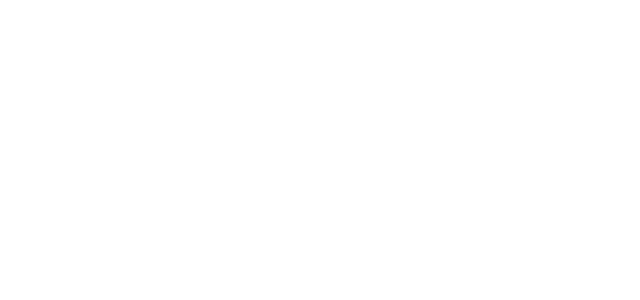
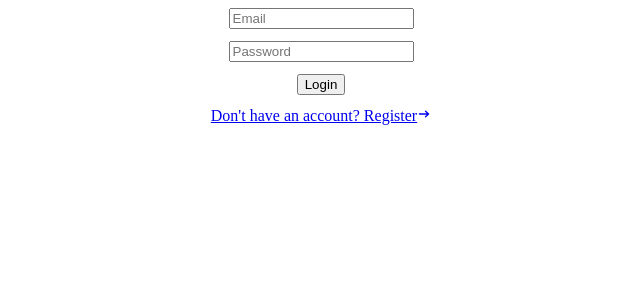
Before and after one commit to frrst-ian/Odin-Book, a React (Vite) app: page /l in a window 1280 px wide. Before the commit this address had no page. Shown: the top 300 px of the page, without its empty margins (319-959 px from the left). Built offline with nearby package versions, Linux system fonts and the light colour scheme.

Commit message:
feat: add Login component

```diff
--- a/src/Routes.jsx
+++ b/src/Routes.jsx
@@ -1,9 +1,12 @@
 import { Routes, Route } from "react-router-dom";
 import Register from "./components/Register/Register";
+import Login from "./components/Login/Login"
 const AppRoutes = () => {
     return (
         <Routes>
             <Route path="r" element={<Register />} />
+            <Route path="l" element={<Login />} />
+
         </Routes>
     );
 };
--- /dev/null
+++ b/src/components/Login/Login.jsx
@@ -0,0 +1,79 @@
+import { useState } from "react";
+import useLogin from "../../hooks/useLogin";
+import Button from "../Button/Button";
+import styles from "./login.module.css";
+
+export default function Login() {
+    const [email, setEmail] = useState("");
+    const [password, setPassword] = useState("");
+    const { loginUser, error,submitting } = useLogin();
+
+    const handleSubmit = (e) => {
+        e.preventDefault();
+
+        loginUser(email, password);
+    };
+
+    return (
+        <>
+            <div className={styles.loginContainer}>
+                <form className={styles.loginForm} onSubmit={handleSubmit}>
+                    {error && <span className={styles.error}>{error}</span>}
+
+                    <input
+                        className={styles.loginInput}
+                        type="email"
+                        title="Email"
+                        name="email"
+                        value={email}
+                        onChange={(e) => setEmail(e.target.value)}
+                        autoComplete="email"
+                        placeholder="Email"
+                        required
+                    />
+
+                    <input
+                        className={styles.loginInput}
+                        type="password"
+                        title="Password"
+                        name="password"
+                        value={password}
+                        onChange={(e) => setPassword(e.target.value)}
+                        autoComplete="current-password"
+                        placeholder="Password"
+                        required
+                    />
+
+                    <Button
+                        type="primary"
+                        label={submitting ? "Logging in..." : "Login"}
+                        status={submitting}
+                    ></Button>
+
+                    <a
+                        className={styles.btn}
+                        rel="noopener noreferrer"
+                        href="/register"
+                    >
+                        Don't have an account? Register
+                        <svg
+                            xmlns="http://www.w3.org/2000/svg"
+                            width="14"
+                            fill="none"
+                            viewBox="0 0 16 16"
+                            className="icon page_arrowRight__4KrB_"
+                        >
+                            <path
+                                stroke="currentColor"
+                                strokeLinecap="round"
+                                strokeLinejoin="round"
+                                strokeWidth="1.5"
+                                d="M9.75 4.75 13.25 8m0 0-3.5 3.25M13.25 8H2.75"
+                            ></path>
+                        </svg>
+                    </a>
+                </form>
+            </div>
+        </>
+    );
+}
--- a/src/components/Register/Register.jsx
+++ b/src/components/Register/Register.jsx
@@ -2,7 +2,6 @@ import { useState } from "react";
 import useRegister from "../../hooks/useRegister";
 import styles from "./register.module.css";
 import Button from "../Button/Button";
-import { Navigate } from "react-router-dom";
 
 const Register = () => {
     const { registerUser, error, submitting } = useRegister();
@@ -10,11 +9,26 @@ const Register = () => {
     const [email, setEmail] = useState("");
     const [password, setPassword] = useState("");
     const [confirmPassword, setConfirmPassword] = useState("");
+    const [file, setSelectedFile] = useState(null);
+    const [bio, setBio] = useState("");
 
     const handleSubmit = (e) => {
         e.preventDefault();
 
-        registerUser(name, email, password, confirmPassword);
+        const form = new FormData();
+
+        form.append("name", name);
+        form.append("email", email);
+        form.append("password", password);
+        form.append("confirmPassword", confirmPassword);
+        form.append("profilePicture", file);
+        form.append("bio", bio);
+
+        registerUser(form);
+    };
+
+    const handleFileChange = (e) => {
+        setSelectedFile(e.target.files[0]);
     };
 
     return (
@@ -72,6 +86,24 @@ const Register = () => {
                         placeholder="Confirm password"
                         required
                     />
+                    <label id={styles.file}>
+                        Upload your profile picture (max: 5mb):
+                    </label>
+                    <input
+                        id="file"
+                        type="file"
+                        onChange={handleFileChange}
+                        required
+                    />
+                    <input
+                        className={styles.registerInput}
+                        type="text"
+                        name="bio"
+                        value={bio}
+                        onChange={(e) => setBio(e.target.value)}
+                        placeholder="Bio"
+                        required
+                    />
 
                     <Button
                         type="primary"
--- /dev/null
+++ b/src/hooks/useLogin.js
@@ -0,0 +1,35 @@
+import { useContext, useState } from "react";
+import { UserContext } from "../context/UserContext";
+import { useNavigate } from "react-router-dom";
+import axios from "axios";
+
+const client = axios.create({ baseURL: "http://localhost:3000/api" });
+
+export default function useLogin() {
+    const { login } = useContext(UserContext);
+    const [error, setError] = useState("");
+    const navigate = useNavigate();
+    const [submitting, setSubmitting] = useState(false);
+
+    const loginUser = async (email, password) => {
+        try {
+            setSubmitting(true);
+
+            const response = await client.post("/auth/login", {
+                email: email,
+                password: password,
+            });
+
+            const userData = await response.data;
+            login(userData.token, userData.user);
+            navigate("/ww");
+        } catch (err) {
+            console.log(err.response)
+            setError(err.response.data.error)
+        } finally {
+            setSubmitting(false);
+        }
+    };
+
+    return { loginUser, error, submitting };
+}
--- a/src/hooks/useRegister.js
+++ b/src/hooks/useRegister.js
@@ -11,15 +11,12 @@ export default function useRegister() {
     const [submitting, setSubmitting] = useState(false);
     const navigate = useNavigate();
 
-    const registerUser = async (name, email, password, confirmPassword) => {
+    const registerUser = async (form) => {
         try {
             setSubmitting(true);
-            const response = await client.post("/auth/register", {
-                name: name,
-                email: email,
-                password: password,
-                confirmPassword: confirmPassword,
-            });
+            const response = await client.post("/auth/register",
+                form,
+            );
 
             const userData = response.data;
             // console.log("userData:", userData);
@@ -28,7 +25,7 @@ export default function useRegister() {
             return userData;
         } catch (err) {
             const errors = err.response.data.errors;
-            console.log("Error:" , errors)
+            console.log("Error:", errors);
             setError(errors);
             setSubmitting(false);
         } finally {
```
Also changed, not shown: src/components/Login/login.module.css (added).
